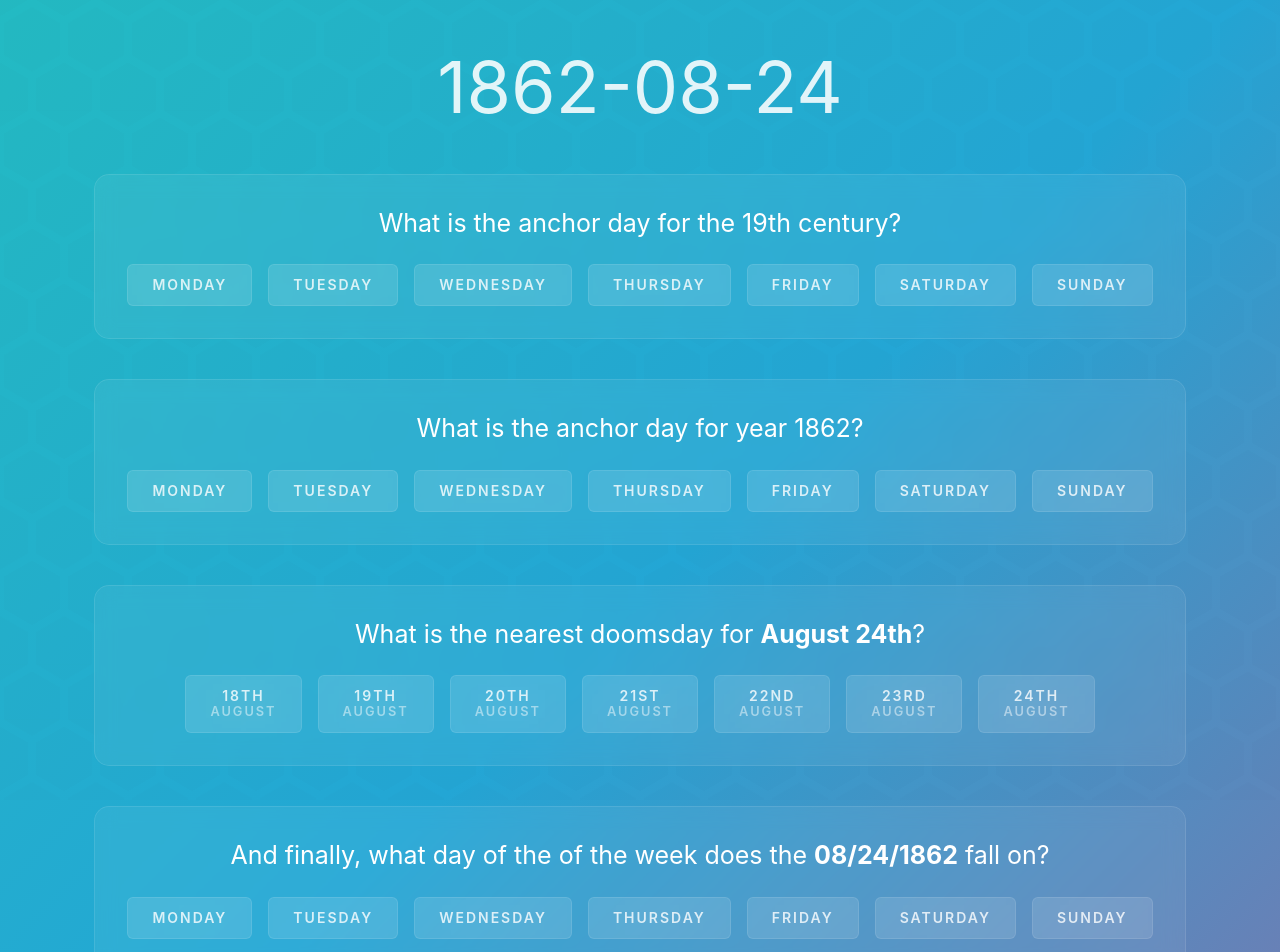
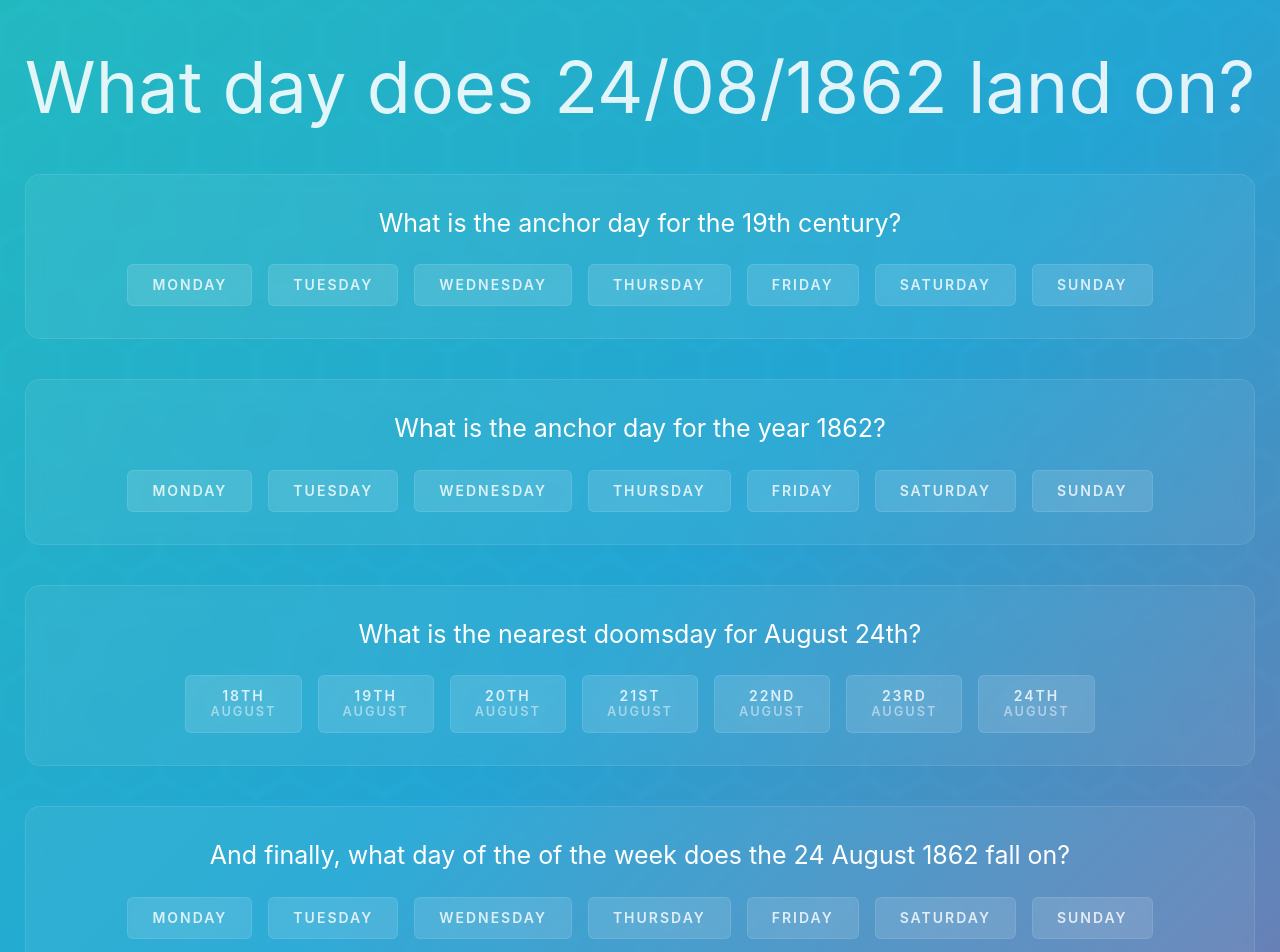
Before and after one commit to Eldarni/doomsday, a React (Vite) app: page / in a window 1280 px wide. Shown: the top 952 px of the page. Built offline with nearby package versions, Linux system fonts and the light colour scheme.

Commit message:
do the initial localisation pass

```diff
--- a/src/App.tsx
+++ b/src/App.tsx
@@ -3,10 +3,7 @@
 import React, { useState } from 'react'
 
 //
-import { format } from 'date-fns'
-
-//
-import { i18n } from './i18n'
+import __ from './i18n'
 
 //
 import { createRandomDate } from './functions'
@@ -27,7 +24,7 @@ function App() {
     return (
         <React.Fragment>
 
-            <h1 className="targetDate">{format(targetDate, 'yyyy-MM-dd')}</h1>
+            <h1 className="targetDate">{__`What day does ${targetDate}:d(P) land on?`}</h1>
 
             <QuestionOne targetDate={targetDate} />
             <QuestionTwo targetDate={targetDate} />
--- a/src/QuestionFour.tsx
+++ b/src/QuestionFour.tsx
@@ -4,7 +4,7 @@ import React, { useState } from 'react'
 import { format } from 'date-fns'
 
 //
-import { convertDayNumberToName } from './functions'
+import { __, getNameOfDay } from './i18n'
 
 //Question Four: (Now this is the big one) - What day of the week is the date on?
 function QuestionFour(props: { targetDate: Date }) {
@@ -62,17 +62,17 @@ function QuestionFour(props: { targetDate: Date }) {
 
             <fieldset className="questionWrapper" disabled={showCorrectAnswer}>
 
-                <p className="questionText">And finally, what day of the of the week does the <b>{format(props.targetDate, 'P')}</b> fall on?</p>
+                <p className="questionText">{__`And finally, what day of the of the week does the ${props.targetDate}:d(PPP) fall on?`}</p>
                 <div className="questionOptions">
                     {buttons.map((button) => (
                         <button key={button.day} onClick={() => handleButtonClick(button.day)} disabled={!button.enabled} className={button.clicked ? (button.correct ? 'correct' : 'incorrect') : ''}>
-                            {convertDayNumberToName(button.day)}
+                            {getNameOfDay(button.day)}
                         </button>
                     ))}
                 </div>
 
                 {showCorrectAnswer === true &&
-                    <p className="questionAnswer">The correct answer is <b>{convertDayNumberToName(props.targetDate.getDay())}</b>.</p>
+                    <p className="questionAnswer">{__`The correct answer is ${props.targetDate}:d(EEEE).`}</p>
                 }
 
             </fieldset>
--- a/src/QuestionOne.tsx
+++ b/src/QuestionOne.tsx
@@ -3,7 +3,10 @@
 import React, { useState } from 'react'
 
 //
-import { convertDayNumberToName, getAnchorDayForCentury, getCenturyString } from './functions'
+import { __, getNameOfDay } from './i18n'
+
+//
+import { getAnchorDayForCentury } from './functions'
 
 //Question One: What is the anchor day for the century?
 function QuestionOne(props: { targetDate: Date }) {
@@ -24,6 +27,9 @@ function QuestionOne(props: { targetDate: Date }) {
 
     //
     const century = Math.floor(props.targetDate.getFullYear() / 100) * 100
+
+    //
+    const centuryNumber = (century / 100) + 1
 
     //
     const handleButtonClick = (answer: number) => {
@@ -61,17 +67,17 @@ function QuestionOne(props: { targetDate: Date }) {
 
             <fieldset className="questionWrapper" disabled={showCorrectAnswer}>
 
-                <p className="questionText">What is the anchor day for the {getCenturyString(props.targetDate)} century?</p>
+                <p className="questionText">{__`What is the anchor day for the ${centuryNumber}:o century?`}</p>
                 <div className="questionOptions">
                     {buttons.map((button) => (
                         <button key={button.day} onClick={() => handleButtonClick(button.day)} disabled={!button.enabled} className={button.clicked ? (button.correct ? 'correct' : 'incorrect') : ''}>
-                            {convertDayNumberToName(button.day)}
+                            {getNameOfDay(button.day)}
                         </button>
                     ))}
                 </div>
 
                 {showCorrectAnswer === true &&
-                    <p className="questionAnswer">The correct answer is <b>{convertDayNumberToName(getAnchorDayForCentury(century))}</b>.</p>
+                    <p className="questionAnswer">{__`The correct answer is ${getAnchorDayForCentury(century)}:d(EEEE).`}</p>
                 }
 
             </fieldset>
--- a/src/QuestionThree.tsx
+++ b/src/QuestionThree.tsx
@@ -1,7 +1,10 @@
 
 //
 import React, { useState } from 'react'
-import { format, isSameDay, subDays } from 'date-fns'
+import { isSameDay, subDays, getDate, getMonth } from 'date-fns'
+
+//
+import { __, formatOrdinalNumber, getNameOfMonth } from './i18n'
 
 //
 import { getDateOfNearestDoomsday } from './functions'
@@ -62,17 +65,17 @@ function QuestionThree(props: { targetDate: Date }) {
 
             <fieldset className="questionWrapper" disabled={showCorrectAnswer}>
 
-                <p className="questionText">What is the nearest doomsday for <b>{format(props.targetDate, 'MMMM do')}</b>?</p>
+                <p className="questionText">{__`What is the nearest doomsday for ${props.targetDate}:d(MMMM do)?`}</p>
                 <div className="questionOptions">
                     {buttons.map((button) => (
                         <button key={button.id} onClick={() => handleButtonClick(button.date)} disabled={!button.enabled} className={button.clicked ? (button.correct ? 'correct' : 'incorrect') : ''}>
-                            {format(new Date(button.date), 'do') } <small>{format(new Date(button.date), 'MMMM') }</small>
+                            {formatOrdinalNumber(getDate(button.date))} <small>{getNameOfMonth(getMonth((button.date)))}</small>
                         </button>
                     ))}
                 </div>
 
                 {showCorrectAnswer === true &&
-                    <p className="questionAnswer">The correct answer is <b>{format(getDateOfNearestDoomsday(props.targetDate), 'MMMM do')}</b>.</p>
+                    <p className="questionAnswer">{__`The correct answer is ${getDateOfNearestDoomsday(props.targetDate)}:d(PPP).`}</p>
                 }
 
             </fieldset>
--- a/src/QuestionTwo.tsx
+++ b/src/QuestionTwo.tsx
@@ -3,7 +3,10 @@
 import React, { useState } from 'react'
 
 //
-import { convertDayNumberToName, getAnchorDayForYear } from './functions'
+import { __, getNameOfDay } from './i18n'
+
+//
+import { getAnchorDayForYear } from './functions'
 
 //Question Two: What is the anchor date for the year?
 function QuestionTwo(props: { targetDate: Date }) {
@@ -61,17 +64,17 @@ function QuestionTwo(props: { targetDate: Date }) {
 
             <fieldset className="questionWrapper" disabled={showCorrectAnswer}>
 
-                <p className="questionText">What is the anchor day for year {year}?</p>
+                <p className="questionText">{__`What is the anchor day for the year ${year}?`}</p>
                 <div className="questionOptions">
                     {buttons.map((button) => (
                         <button key={button.day} onClick={() => handleButtonClick(button.day)} disabled={!button.enabled} className={button.clicked ? (button.correct ? 'correct' : 'incorrect') : ''}>
-                            {convertDayNumberToName(button.day)}
+                            {getNameOfDay(button.day)}
                         </button>
                     ))}
                 </div>
 
                 {showCorrectAnswer === true &&
-                    <p className="questionAnswer">The correct answer is <b>{convertDayNumberToName(getAnchorDayForYear(year))}</b>.</p>
+                    <p className="questionAnswer">{__`The correct answer is ${getAnchorDayForYear(year)}:d(EEEE).`}</p>
                 }
 
             </fieldset>
--- a/src/languages/de-DE.json
+++ b/src/languages/de-DE.json
@@ -1,3 +1,8 @@
 {
-    "Hello {0}!": "Hallo {0}!"
+    "What day does {0} land on?": "An welchem Tag landet der {0}?",
+    "What is the anchor day for the {0} century?": "Was ist der Ankertag für das {0} Jahrhundert?",
+    "The correct answer is {0}.": "Die korrekte Antwort lautet {0}.",
+    "What is the anchor day for the year {0}?": "Was ist der Ankertag für das Jahr {0}?",
+    "What is the nearest doomsday for {0}?": "Welches ist der nächstgelegene Tag des Jüngsten Gerichts für den {0}?",
+    "And finally, what day of the of the week does the {0} fall on?": "Und schließlich, auf welchen Wochentag fällt der {0}?"
 }
--- a/src/languages/en-GB.json
+++ b/src/languages/en-GB.json
@@ -1,3 +1,8 @@
 {
-    "Hello {0}!": "Hello {0}!"
+    "What day does {0} land on?": "What day does {0} land on?",
+    "What is the anchor day for the {0} century?": "What is the anchor day for the {0} century?",
+    "The correct answer is {0}.": "The correct answer is {0}.",
+    "What is the anchor day for the year {0}?": "What is the anchor day for the year {0}?",
+    "What is the nearest doomsday for {0}?": "What is the nearest doomsday for {0}?",
+    "And finally, what day of the of the week does the {0} fall on?": "And finally, what day of the of the week does the {0} fall on?"
 }
```
Also changed, not shown: 1 other file (tests, documents, lock files or other folders).
